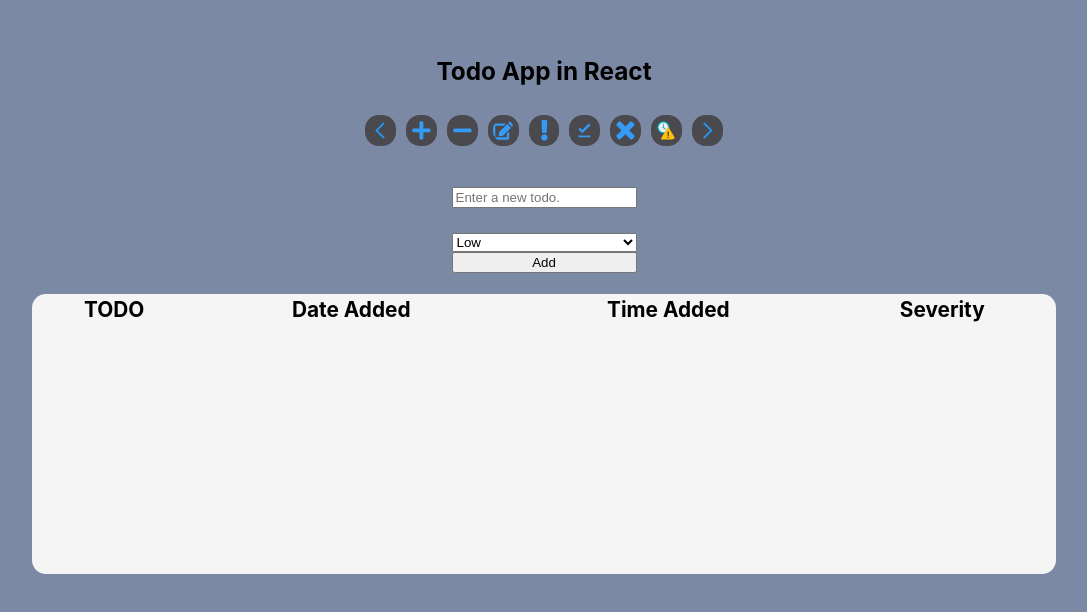
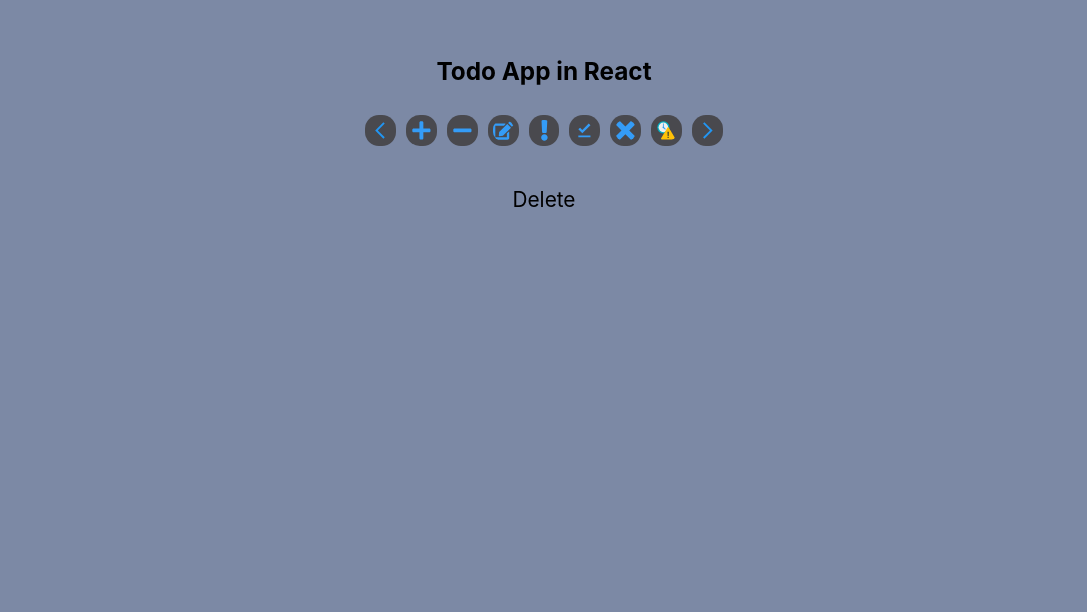
Before and after one commit to kharelutsav/todo, a React (Create React App) app: page / in a window 1280 px wide. Shown: the top 612 px of the page, without its empty margins (96-1183 px from the left). Built offline with nearby package versions, Linux system fonts and the light colour scheme.

Commit message:
Work on branch started

```diff
--- a/src/components/Body.js
+++ b/src/components/Body.js
@@ -3,8 +3,8 @@ import { useState, useEffect } from 'react/cjs/react.development'
 import Add from './Add'
 import Delete from './Delete'
 import Display from './Display'
-import States from './States'
-import Update from './Update'
+// import States from './States'
+// import Update from './Update'
 
 function Body() {
     const [data, setData] = useState(JSON.parse(localStorage.getItem('add')) || []);
@@ -29,11 +29,11 @@ function Body() {
 
     return (
         <div className='Body'>
-            <Add state={setData}/>
-            <Display data={data}/>
+            {/* <Add state={setData}/>
+            <Display data={data}/> */}
             {/* <Update /> */}
             {/* <States /> */}
-            {/* <Delete /> */}
+            <Delete />
         </div>
     )
 }
```
